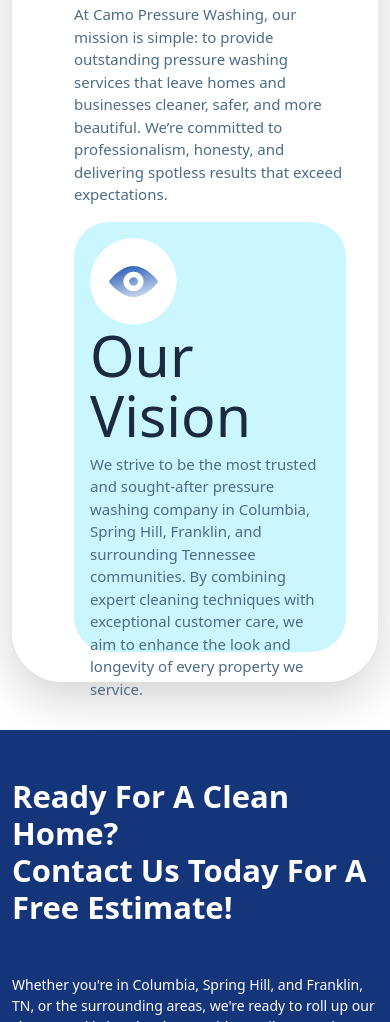
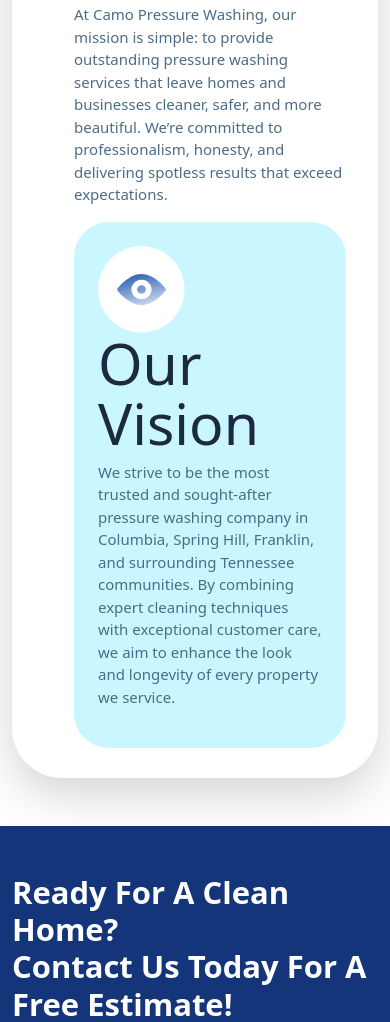
Before and after one commit to syed-usman-ahmed123/Camo-pressure-, a plain HTML site: page about-us.html in a window 390 px wide. Shown: the part 1633-2655 px from the top of the page. Drawn offline with Linux system fonts and the light colour scheme; a web font is replaced by a local one.

Commit message:
update about section

```diff
--- a/about-us.html
+++ b/about-us.html
@@ -117,18 +117,23 @@
 
         <section class="camo-about ">
             <div class="container py-5 ">
-                <div class="p-2 row bg-white align-items-center justify-content-between gap-4 gap-md-0 shadow-lg mx-auto">
+                <div
+                    class="p-2 row bg-white align-items-center justify-content-between gap-4 gap-md-0 shadow-lg mx-auto">
                     <div class="col-lg-6">
 
                         <h2 class="mb-4">Our Mission</h2>
                         <img class="img-fluid w-100 mt-5" src="assets/aboutmission1.webp" alt="about">
                     </div>
                     <div class="col-lg-6  image-side-camo ">
-                        <p class="ps-lg-5 mt-sm-3">At Camo Pressure Washing, our mission is simple: to provide outstanding pressure washing
+                        <p class="ps-lg-5 mt-sm-3">At Camo Pressure Washing, our mission is simple: to provide
+                            outstanding pressure washing
                             services that leave homes and businesses cleaner, safer, and more beautiful. We’re committed
                             to professionalism, honesty, and delivering spotless results that exceed expectations.</p>
-                        <div class="image  p-3 ">
-                            <img class="img-fluid " src="assets/eye.svg" alt="eye">
+                        <div class="image  p-4 d-flex flex-column justify-content-between overflow-hidden ">
+                            <div class="img-wrapper">
+                                <img class="img-fluid " src="assets/eye.svg" alt="eye">
+                            </div>
+
                             <div class="desc ">
                                 <h2>Our Vision</h2>
                                 <p>We strive to be the most trusted and sought-after pressure washing company in
--- a/css/custom-style.css
+++ b/css/custom-style.css
@@ -659,3 +659,21 @@
  height: 430px;
  border-radius: 35px;
 }
+
+
+.img-wrapper {
+    width: 100%;
+}
+
+.img-wrapper img {
+    /* width: 100%;  */
+    height: auto; /* maintain aspect ratio */
+    display: block;
+}
+
+@media (max-width: 576px) {
+    .image {
+        height: auto;
+        padding: 12px;
+    }
+}
```
